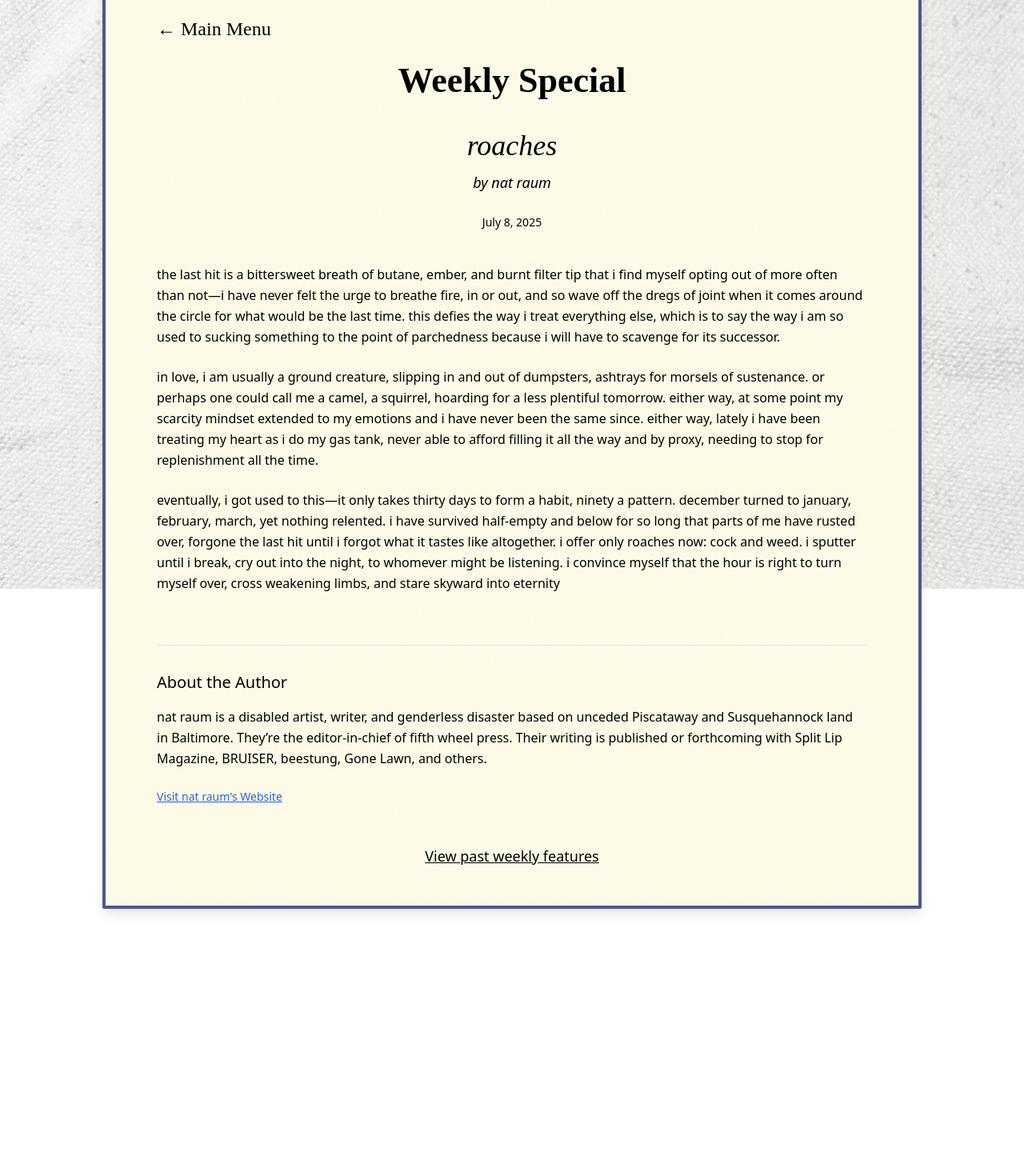
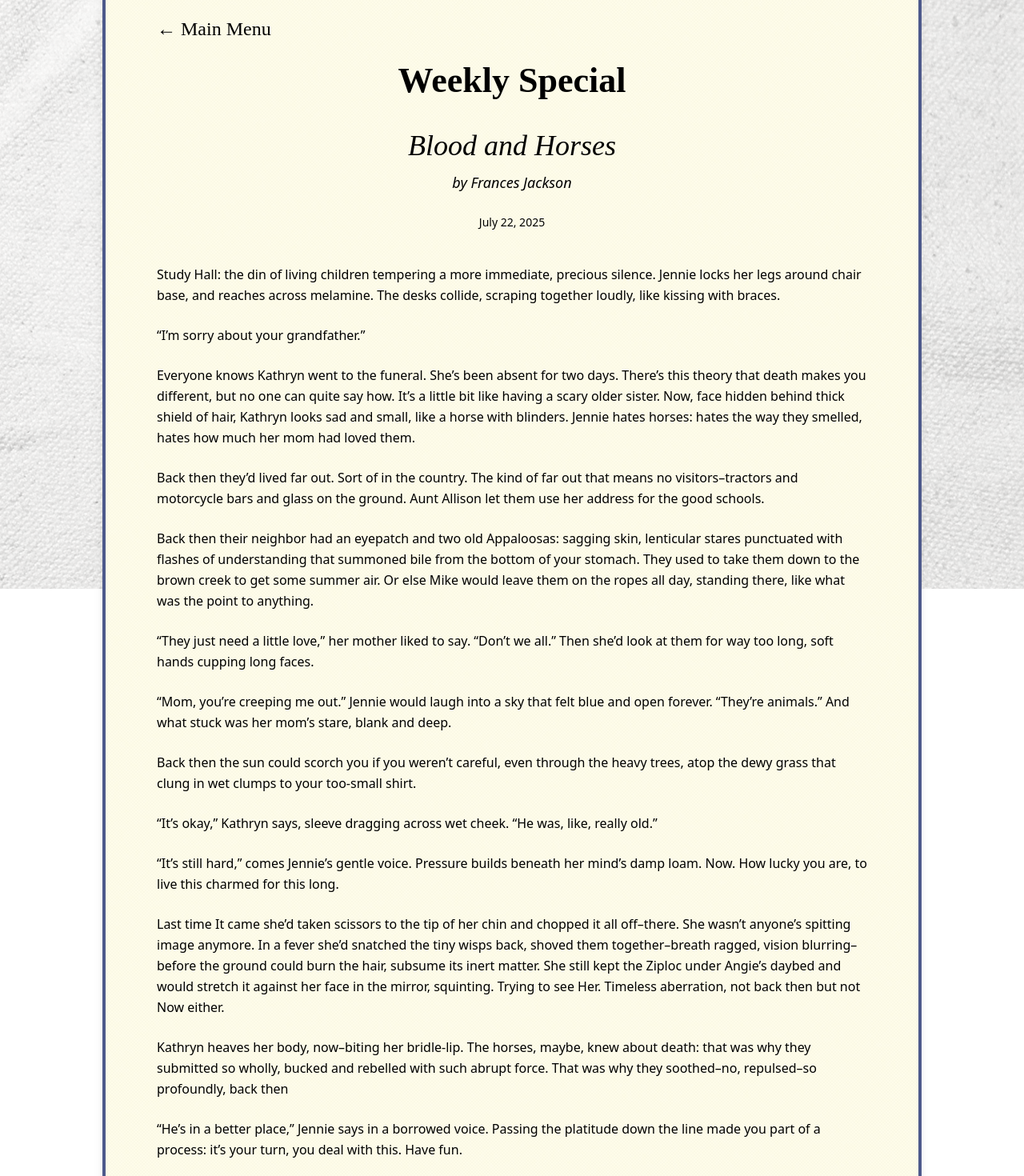
Before and after one commit to stabeart/lunch-break, a React (Vite) app: page /weekly/prose in a window 1280 px wide. Shown: the part 64-1534 px from the top of the page at 80% size. Before the commit the page ends 1232 px from the top, so only its background shows below. Built offline with nearby package versions, Linux system fonts and the light colour scheme; the HTML template or start-up script is replaced by a standard one.

Commit message:
weekly specil 7/22

```diff
--- a/src/components/Submissions.jsx
+++ b/src/components/Submissions.jsx
@@ -34,7 +34,7 @@ const Submissions = () => {
 
           <div>
             <h2 className="text-2xl mb-5">reading period</h2>
-            <p className="mb-3">Print and online submissions are now closed.</p>
+            <p className="mb-3">Print and online submissions are <b>now closed.</b> </p>
             <p className="mb-6">We aim to respond within one month.</p>
           </div>
         </div>
--- a/src/data/weeklySpecials.js
+++ b/src/data/weeklySpecials.js
@@ -1,5 +1,45 @@
 // src/data/weeklySpecials.js
 export const weeklySpecials = [
+  {
+    id: "2025-7-22",
+    title: "Blood and Horses",
+    author: "Frances Jackson",
+    authorBio: "Frances Jackson is a writer from Georgia by way of Alabama. Her work has appeared in Eunoia Review, What Rough Beast (Indolent Books), and others.",
+    date: "July 22, 2025",
+    type: "prose",
+    isCurrent: true,
+    content: `
+    Study Hall: the din of living children tempering a more immediate, precious silence. Jennie locks her legs around chair base, and reaches across melamine. The desks collide, scraping together loudly, like kissing with braces.
+
+    “I’m sorry about your grandfather.”
+
+    Everyone knows Kathryn went to the funeral. She’s been absent for two days. There’s this theory that death makes you different, but no one can quite say how. It’s a little bit like having a scary older sister. Now, face hidden behind thick shield of hair, Kathryn looks sad and small, like a horse with blinders. Jennie hates horses: hates the way they smelled, hates how much her mom had loved them.
+
+    Back then they’d lived far out. Sort of in the country. The kind of far out that means no visitors–tractors and motorcycle bars and glass on the ground. Aunt Allison let them use her address for the good schools.
+
+    Back then their neighbor had an eyepatch and two old Appaloosas: sagging skin, lenticular stares punctuated with flashes of understanding that summoned bile from the bottom of your stomach. They used to take them down to the brown creek to get some summer air. Or else Mike would leave them on the ropes all day, standing there, like what was the point to anything.
+
+    “They just need a little love,” her mother liked to say. “Don’t we all.” Then she’d look at them for way too long, soft hands cupping long faces.
+
+    “Mom, you’re creeping me out.” Jennie would laugh into a sky that felt blue and open forever. “They’re animals.” And what stuck was her mom’s stare, blank and deep.
+
+    Back then the sun could scorch you if you weren’t careful, even through the heavy trees, atop the dewy grass that clung in wet clumps to your too-small shirt.
+
+    “It’s okay,” Kathryn says, sleeve dragging across wet cheek. “He was, like, really old.”
+
+    “It’s still hard,” comes Jennie’s gentle voice. Pressure builds beneath her mind’s damp loam. Now. How lucky you are, to live this charmed for this long.
+
+    Last time It came she’d taken scissors to the tip of her chin and chopped it all off–there. She wasn’t anyone’s spitting image anymore. In a fever she’d snatched the tiny wisps back, shoved them together–breath ragged, vision blurring–before the ground could burn the hair, subsume its inert matter. She still kept the Ziploc under Angie’s daybed and would stretch it against her face in the mirror, squinting. Trying to see Her. Timeless aberration, not back then but not Now either.
+
+    Kathryn heaves her body, now–biting her bridle-lip. The horses, maybe, knew about death: that was why they submitted so wholly, bucked and rebelled with such abrupt force. That was why they soothed–no, repulsed–so profoundly, back then
+
+    “He’s in a better place,” Jennie says in a borrowed voice. Passing the platitude down the line made you part of a process: it’s your turn, you deal with this. Have fun.
+
+    “You think so?”
+
+    Kathryn tilts her head to look at Jennie and all Jennie sees is girl. Fat eyes pleading. She waits for that dull, deep Knowing but it won’t come and Jennie’s mom feels further down than she ever has, Now, with this ugly old grandfather sitting atop her, pressing his dead weight down, flattening her into soil when he should know She’s laughing sky, running river. If only she could will this old man back to life so she could kill him herself, punish him for the simple sin of existing as long as he was supposed to. If only she could shake Kathryn’s shoulders, shove her nose against that inky border: “See?” What you saw there was another question, but having looked meant something. It had to.
+    `
+  },
   {
     id: "2025-7-8",
     title: "roaches",
@@ -8,7 +48,7 @@ export const weeklySpecials = [
     authorWebsite: "https://www.natraum.com/",
     date: "July 8, 2025",
     type: "prose",
-    isCurrent: true,
+    isCurrent: false,
     content: `
     the last hit is a bittersweet breath of butane, ember, and burnt filter tip that i find myself opting out of more often than not—i have never felt the urge to breathe fire, in or out, and so wave off the dregs of joint when it comes around the circle for what would be the last time. this defies the way i treat everything else, which is to say the way i am so used to sucking something to the point of parchedness because i will have to scavenge for its successor.
 
```
